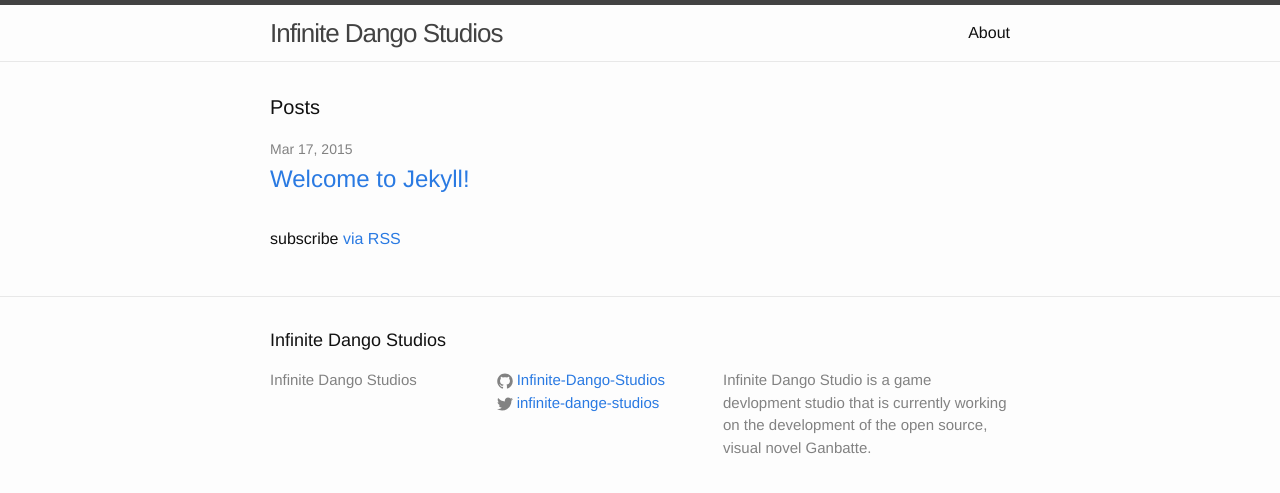
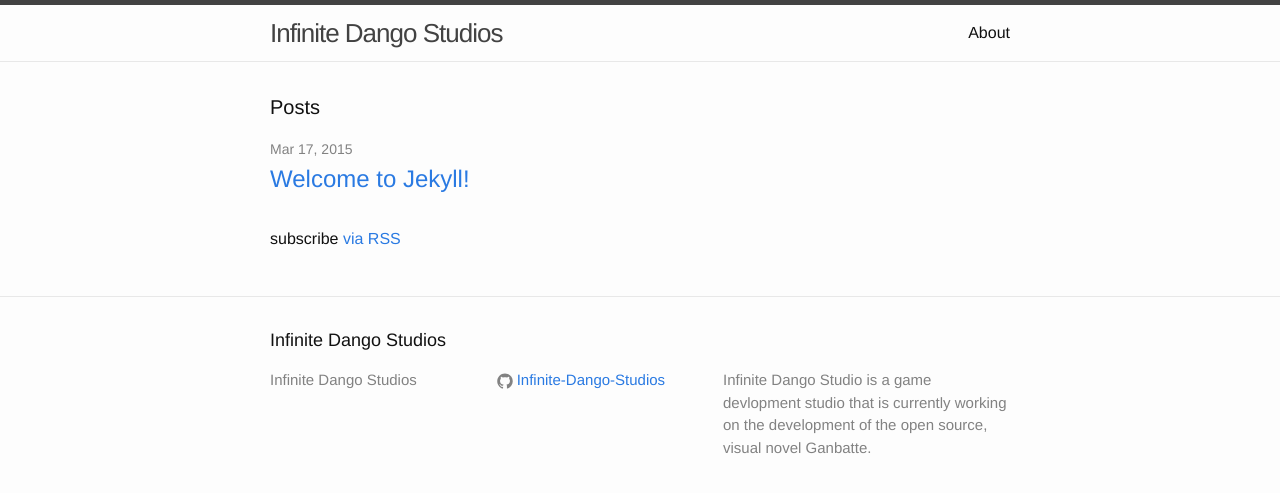
Before and after one commit to Infinite-Dango-Studios/Infinite-Dango-Studios.github.io, a Jekyll site: the page built from index.html, in a window 1280 px wide. Shown: the top 493 px of the page. Built offline with Jekyll 4.4.1, drawn with Linux system fonts in a browser that asks for light colours.

Commit message:
Temporarily removed Twitter link from footer
Temporarily commented out the Twitter section from the config file,
until a Twitter account is created for the studio.

```diff
--- a/_config.yml
+++ b/_config.yml
@@ -5,7 +5,7 @@ description: > # this means to ignore newlines until "baseurl:"
   Infinite Dango Studio is a game devlopment studio that is currently working on the development of the open source, visual novel Ganbatte.
 baseurl: "" # the subpath of your site, e.g. /blog/
 url: "http://infinite-dango-studios.github.io/" # the base hostname & protocol for your site
-twitter_username: infinite-dange-studios
+#twitter_username: twitter-username-here
 github_username:  Infinite-Dango-Studios
 
 # Build settings
```
